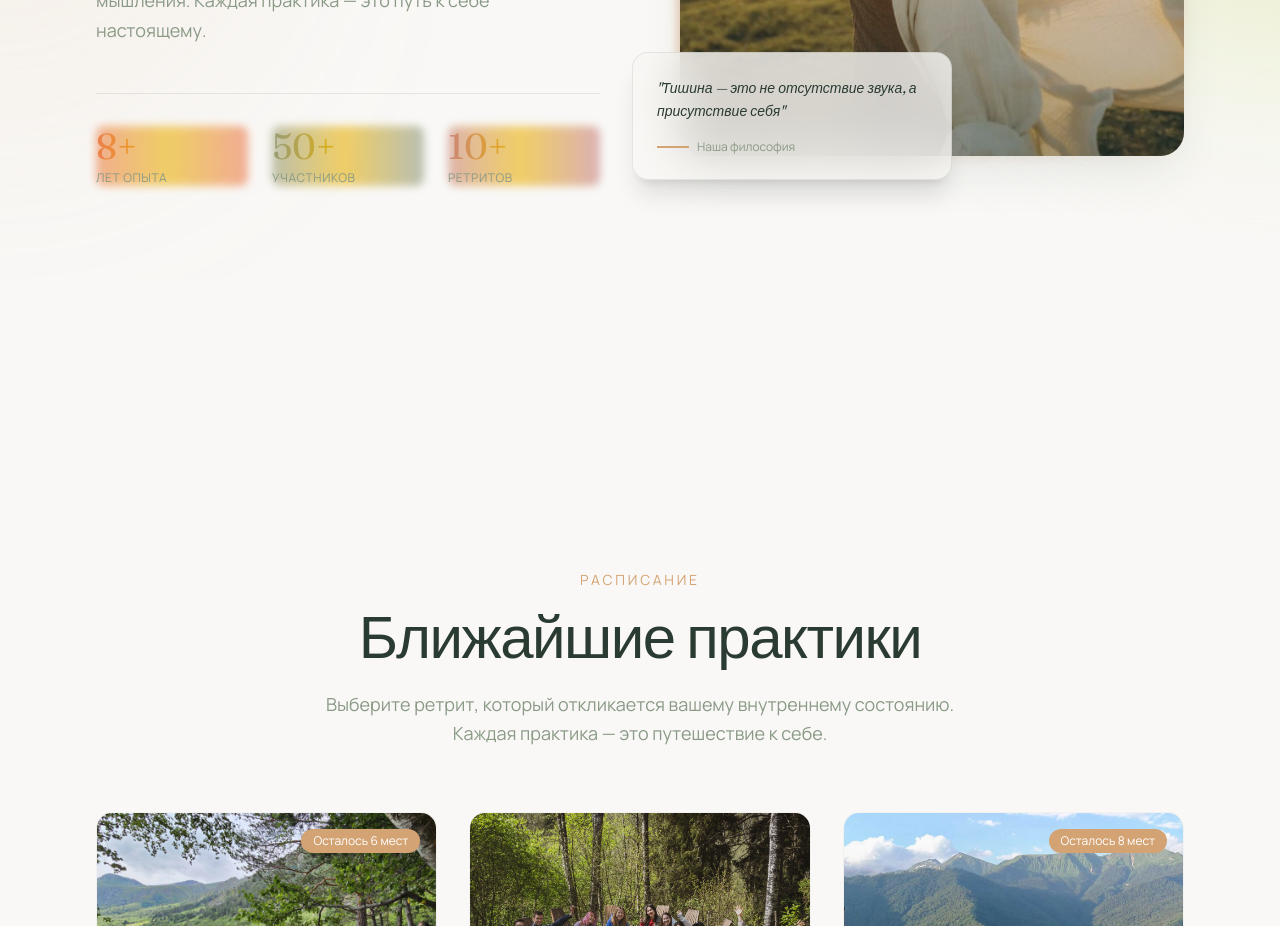
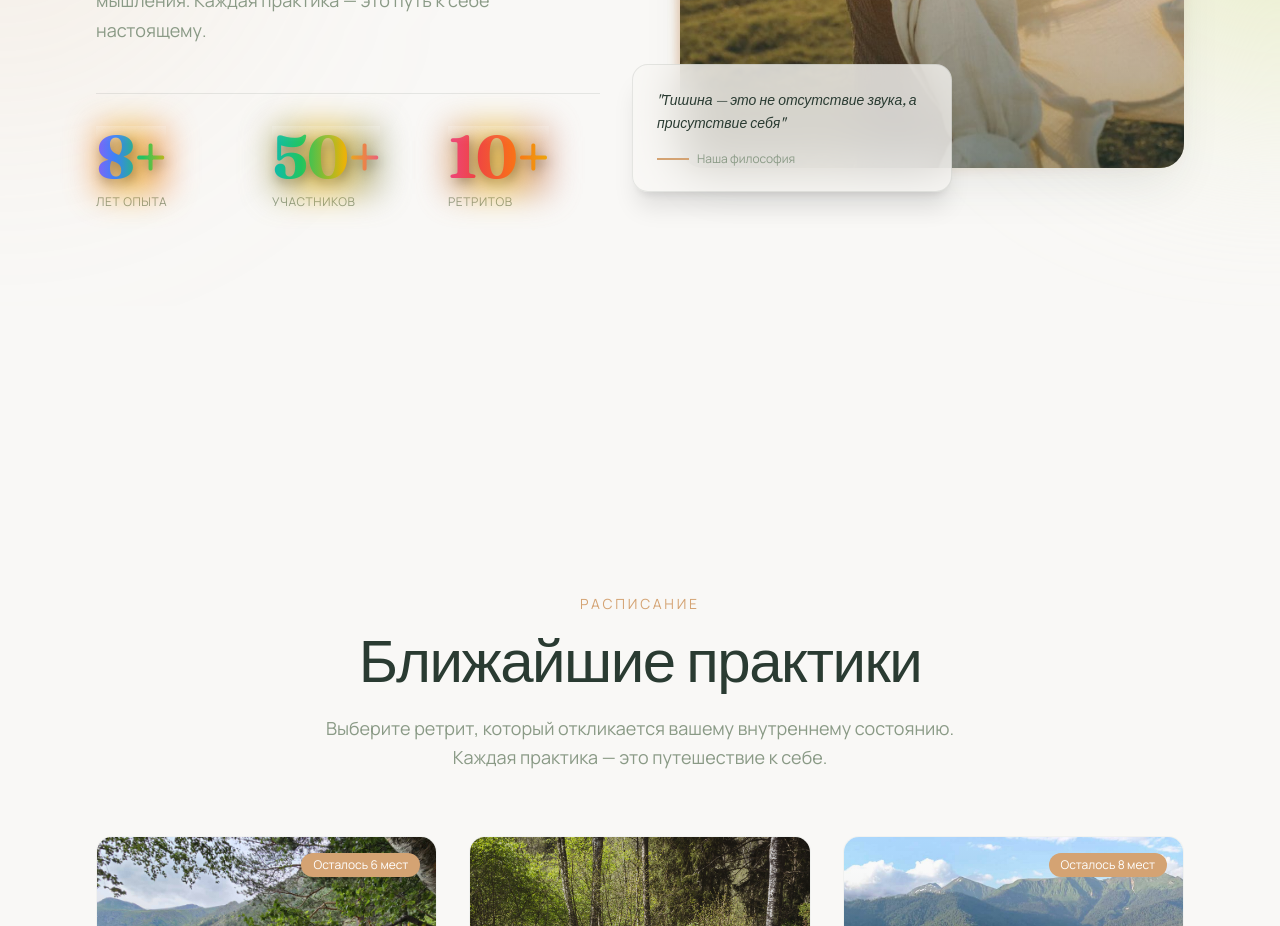
Before and after one commit to cxdpq99kvh-cloud/zen-retreat, a Next.js app: page / in a window 1280 px wide. Shown: the part 1400-2326 px from the top of the page. Built offline with nearby package versions, Linux system fonts and the light colour scheme; no server answers.

Commit message:
Add 3D carved numbers effect with rainbow glow

```diff
--- a/src/app/page.tsx
+++ b/src/app/page.tsx
@@ -78,35 +78,129 @@ export default function Home() {
                 </p>
               </div>
 
-              {/* Статистика с эффектом радужных дырок */}
+              {/* Статистика с эффектом "выдолбленных" цифр */}
               <div className="grid grid-cols-3 gap-6 mt-12 pt-8 border-t border-foreground/10">
+                {/* 8+ Лет опыта */}
                 <div className="relative group">
-                  {/* Радужный фон (виден через текст) */}
-                  <div className="absolute inset-0 bg-gradient-to-r from-pink-500 via-purple-500 via-blue-500 via-green-500 via-yellow-500 to-pink-500 bg-[length:200%_auto] animate-gradient-x rounded-lg blur-sm opacity-60 group-hover:opacity-100 transition-opacity duration-500" />
+                  <div className="relative inline-block">
+                    {/* Радужное свечение на "дне" вырезанной цифры */}
+                    <div className="absolute inset-0 bg-gradient-to-r from-pink-500 via-purple-500 via-blue-500 via-green-500 via-yellow-500 to-pink-500 bg-[length:200%_auto] animate-gradient-x blur-lg opacity-70 group-hover:opacity-100 transition-opacity duration-500" />
 
-                  {/* Текст как "дырка" */}
-                  <p className="relative text-3xl md:text-4xl font-serif mb-1 bg-gradient-to-r from-pink-500 via-purple-500 via-blue-500 via-green-500 via-yellow-500 to-pink-500 bg-[length:200%_auto] animate-gradient-x bg-clip-text text-transparent">
+                    {/* Сама цифра с 3D-эффектом вырезания */}
+                    <p
+                      className="relative text-5xl md:text-6xl font-serif mb-2 font-black tracking-tight select-none"
+                      style={{
+                        color: 'transparent',
+                        background: 'linear-gradient(to right, #ec4899, #a855f7, #3b82f6, #22c55e, #eab308, #ec4899)',
+                        backgroundSize: '200% auto',
+                        WebkitBackgroundClip: 'text',
+                        backgroundClip: 'text',
+                        animation: 'gradient-x 6s ease infinite',
+                        textShadow: `
+                          inset 2px 2px 4px rgba(0,0,0,0.8),
+                          inset -2px -2px 4px rgba(255,255,255,0.1),
+                          0 0 20px rgba(168, 85, 247, 0.5),
+                          0 0 40px rgba(59, 130, 246, 0.3),
+                          -1px -1px 0 rgba(0,0,0,0.4),
+                          1px 1px 0 rgba(255,255,255,0.1)
+                        `,
+                        filter: 'drop-shadow(2px 4px 6px rgba(0,0,0,0.3))'
+                      }}
+                    >
                       8+
                     </p>
-                  <p className="relative text-xs text-muted font-sans uppercase tracking-wider">Лет опыта</p>
+
+                    {/* Блик на верхнем крае (эффект резьбы) */}
+                    <div
+                      className="absolute top-0 left-0 right-0 h-1/3 pointer-events-none"
+                      style={{
+                        background: 'linear-gradient(180deg, rgba(255,255,255,0.2) 0%, transparent 100%)',
+                        WebkitMaskImage: 'linear-gradient(180deg, black 0%, transparent 100%)',
+                        maskImage: 'linear-gradient(180deg, black 0%, transparent 100%)'
+                      }}
+                    />
+                  </div>
+                  <p className="text-xs text-muted font-sans uppercase tracking-wider">Лет опыта</p>
                 </div>
 
+                {/* 50+ Участников */}
                 <div className="relative group">
-                  <div className="absolute inset-0 bg-gradient-to-r from-blue-500 via-cyan-500 via-green-500 via-yellow-500 via-pink-500 to-blue-500 bg-[length:200%_auto] animate-gradient-x rounded-lg blur-sm opacity-60 group-hover:opacity-100 transition-opacity duration-500" />
+                  <div className="relative inline-block">
+                    <div className="absolute inset-0 bg-gradient-to-r from-blue-500 via-cyan-500 via-green-500 via-yellow-500 via-pink-500 to-blue-500 bg-[length:200%_auto] animate-gradient-x blur-lg opacity-70 group-hover:opacity-100 transition-opacity duration-500" />
 
-                  <p className="relative text-3xl md:text-4xl font-serif mb-1 bg-gradient-to-r from-blue-500 via-cyan-500 via-green-500 via-yellow-500 via-pink-500 to-blue-500 bg-[length:200%_auto] animate-gradient-x bg-clip-text text-transparent">
+                    <p
+                      className="relative text-5xl md:text-6xl font-serif mb-2 font-black tracking-tight select-none"
+                      style={{
+                        color: 'transparent',
+                        background: 'linear-gradient(to right, #3b82f6, #06b6d4, #22c55e, #eab308, #ec4899, #3b82f6)',
+                        backgroundSize: '200% auto',
+                        WebkitBackgroundClip: 'text',
+                        backgroundClip: 'text',
+                        animation: 'gradient-x 6s ease infinite',
+                        textShadow: `
+                          inset 2px 2px 4px rgba(0,0,0,0.8),
+                          inset -2px -2px 4px rgba(255,255,255,0.1),
+                          0 0 20px rgba(6, 182, 212, 0.5),
+                          0 0 40px rgba(34, 197, 94, 0.3),
+                          -1px -1px 0 rgba(0,0,0,0.4),
+                          1px 1px 0 rgba(255,255,255,0.1)
+                        `,
+                        filter: 'drop-shadow(2px 4px 6px rgba(0,0,0,0.3))'
+                      }}
+                    >
                       50+
                     </p>
-                  <p className="relative text-xs text-muted font-sans uppercase tracking-wider">Участников</p>
+
+                    <div
+                      className="absolute top-0 left-0 right-0 h-1/3 pointer-events-none"
+                      style={{
+                        background: 'linear-gradient(180deg, rgba(255,255,255,0.2) 0%, transparent 100%)',
+                        WebkitMaskImage: 'linear-gradient(180deg, black 0%, transparent 100%)',
+                        maskImage: 'linear-gradient(180deg, black 0%, transparent 100%)'
+                      }}
+                    />
+                  </div>
+                  <p className="text-xs text-muted font-sans uppercase tracking-wider">Участников</p>
                 </div>
 
+                {/* 10+ Ретритов */}
                 <div className="relative group">
-                  <div className="absolute inset-0 bg-gradient-to-r from-purple-500 via-pink-500 via-red-500 via-orange-500 via-yellow-500 to-purple-500 bg-[length:200%_auto] animate-gradient-x rounded-lg blur-sm opacity-60 group-hover:opacity-100 transition-opacity duration-500" />
+                  <div className="relative inline-block">
+                    <div className="absolute inset-0 bg-gradient-to-r from-purple-500 via-pink-500 via-red-500 via-orange-500 via-yellow-500 to-purple-500 bg-[length:200%_auto] animate-gradient-x blur-lg opacity-70 group-hover:opacity-100 transition-opacity duration-500" />
 
-                  <p className="relative text-3xl md:text-4xl font-serif mb-1 bg-gradient-to-r from-purple-500 via-pink-500 via-red-500 via-orange-500 via-yellow-500 to-purple-500 bg-[length:200%_auto] animate-gradient-x bg-clip-text text-transparent">
+                    <p
+                      className="relative text-5xl md:text-6xl font-serif mb-2 font-black tracking-tight select-none"
+                      style={{
+                        color: 'transparent',
+                        background: 'linear-gradient(to right, #a855f7, #ec4899, #ef4444, #f97316, #eab308, #a855f7)',
+                        backgroundSize: '200% auto',
+                        WebkitBackgroundClip: 'text',
+                        backgroundClip: 'text',
+                        animation: 'gradient-x 6s ease infinite',
+                        textShadow: `
+                          inset 2px 2px 4px rgba(0,0,0,0.8),
+                          inset -2px -2px 4px rgba(255,255,255,0.1),
+                          0 0 20px rgba(236, 72, 153, 0.5),
+                          0 0 40px rgba(239, 68, 68, 0.3),
+                          -1px -1px 0 rgba(0,0,0,0.4),
+                          1px 1px 0 rgba(255,255,255,0.1)
+                        `,
+                        filter: 'drop-shadow(2px 4px 6px rgba(0,0,0,0.3))'
+                      }}
+                    >
                       10+
                     </p>
-                  <p className="relative text-xs text-muted font-sans uppercase tracking-wider">Ретритов</p>
+
+                    <div
+                      className="absolute top-0 left-0 right-0 h-1/3 pointer-events-none"
+                      style={{
+                        background: 'linear-gradient(180deg, rgba(255,255,255,0.2) 0%, transparent 100%)',
+                        WebkitMaskImage: 'linear-gradient(180deg, black 0%, transparent 100%)',
+                        maskImage: 'linear-gradient(180deg, black 0%, transparent 100%)'
+                      }}
+                    />
+                  </div>
+                  <p className="text-xs text-muted font-sans uppercase tracking-wider">Ретритов</p>
                 </div>
               </div>
             </div>
```
Lines whose indentation alone changed are shown as unchanged.
